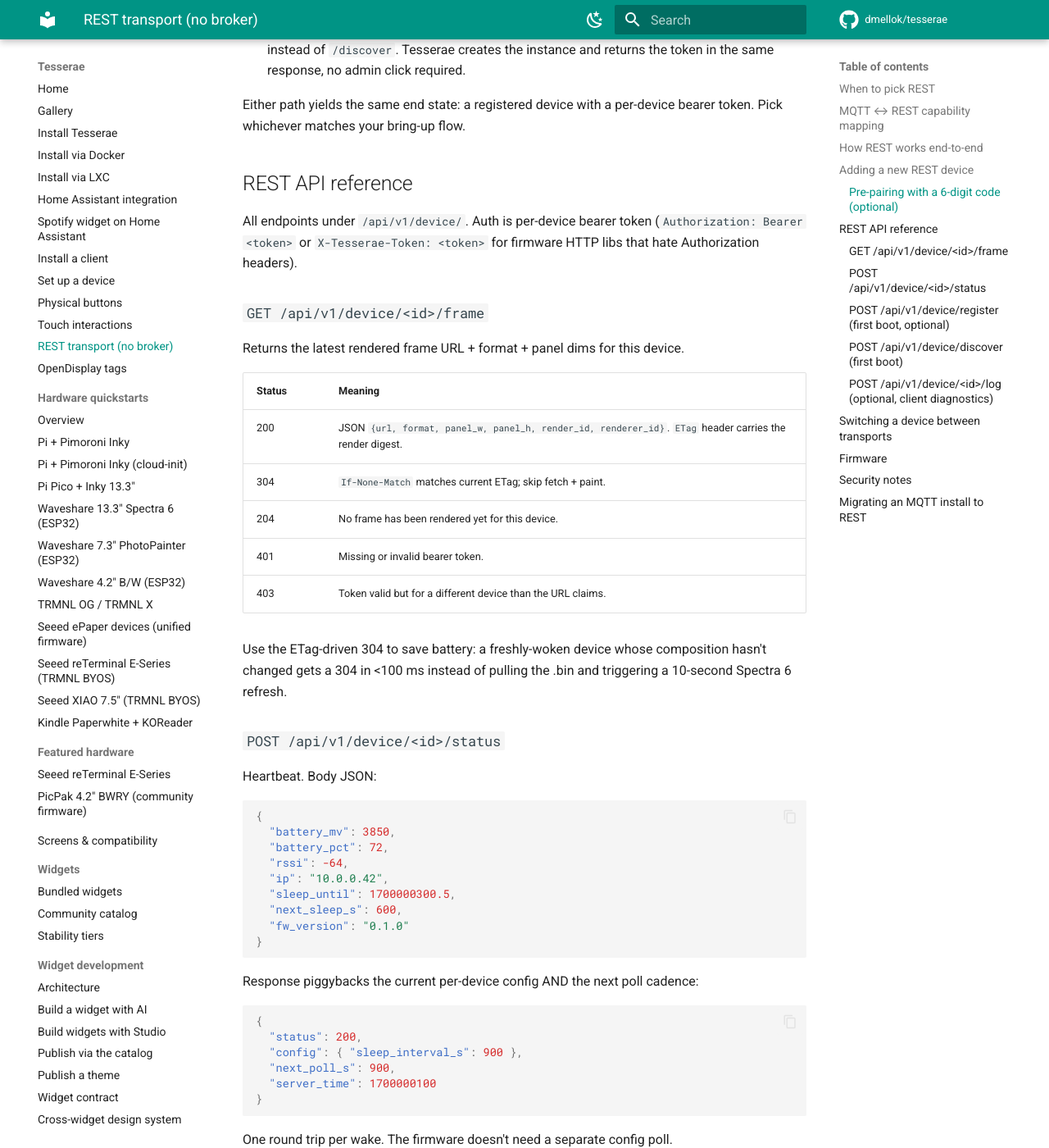
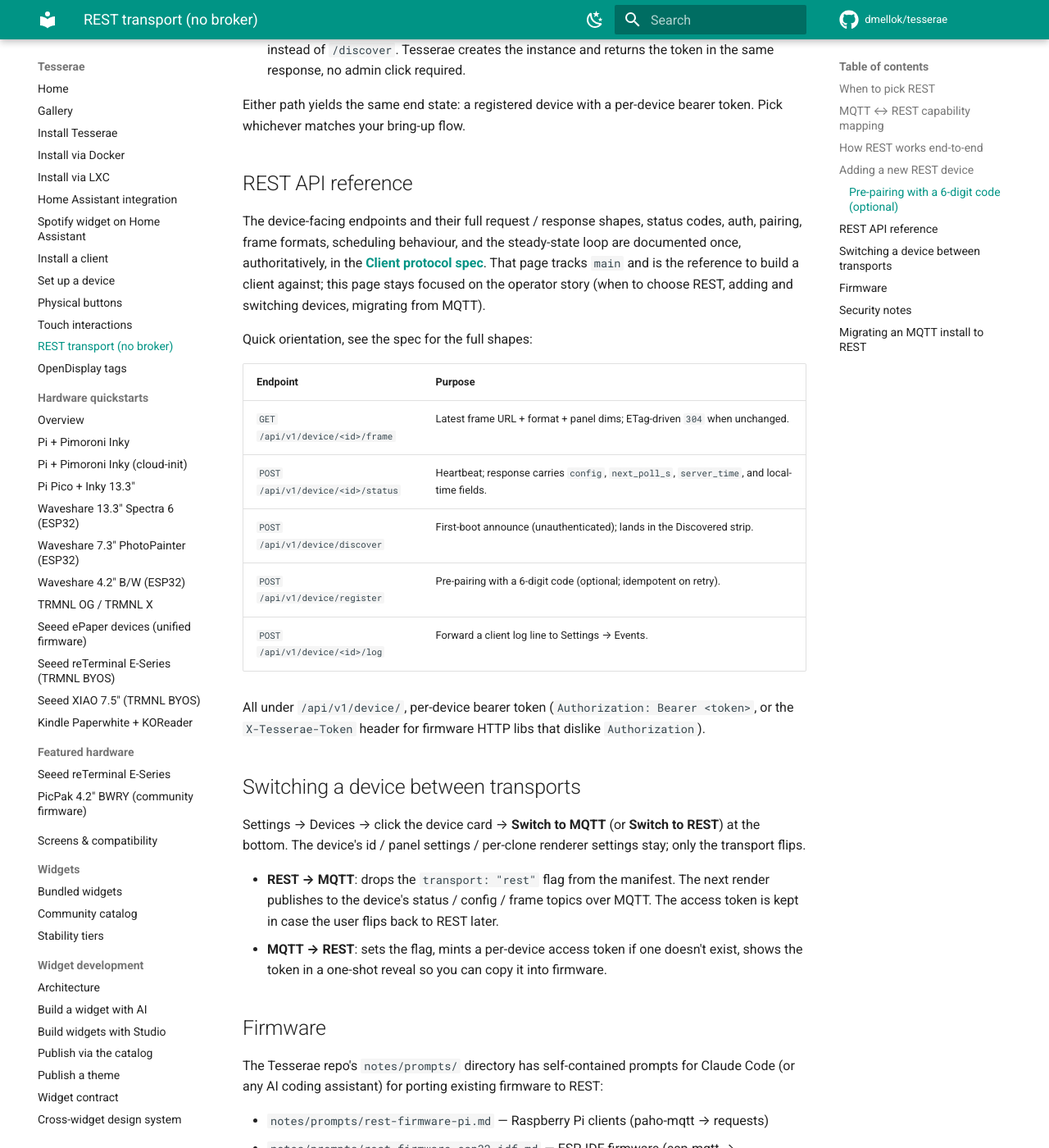
Before and after one commit to dmellok/tesserae, an MkDocs documentation site: the page built from docs/install/rest-transport.md, in a window 1280 px wide and 1400 px high, scrolled down 5377 px. Shown: the whole window at 82% size. Built offline with MkDocs 1.6.1 and Material for MkDocs 9.7.7, drawn with Linux system fonts in a browser that asks for light colours; comment, search, counter and statistics services are not loaded; some of the changed text lies outside the part shown.

Commit message:
docs: consolidate REST endpoint reference into the client protocol spec
The REST transport page duplicated the device endpoint reference that
lives authoritatively in the client protocol spec, and the two had
drifted. Replace the duplicated section with a pointer plus a short
orientation table, keeping the operator content (transport choice,
capability mapping, migration) on the install page. Add a scheduling and
polling section to the spec covering how next_poll_s relates to
schedules, offline latest-frame behaviour, and smart sync.

````diff
--- a/docs/install/rest-transport.md
+++ b/docs/install/rest-transport.md
@@ -125,121 +125,27 @@
 
 ## REST API reference
 
-All endpoints under `/api/v1/device/`. Auth is per-device bearer token
-(`Authorization: Bearer <token>` or `X-Tesserae-Token: <token>` for
-firmware HTTP libs that hate Authorization headers).
+The device-facing endpoints and their full request / response shapes,
+status codes, auth, pairing, frame formats, scheduling behaviour, and
+the steady-state loop are documented once, authoritatively, in the
+**[Client protocol spec](../dev/client-protocol.md)**. That page tracks
+`main` and is the reference to build a client against; this page stays
+focused on the operator story (when to choose REST, adding and switching
+devices, migrating from MQTT).
 
-### `GET /api/v1/device/<id>/frame`
+Quick orientation, see the spec for the full shapes:
 
-Returns the latest rendered frame URL + format + panel dims for this
-device.
+| Endpoint | Purpose |
+|---|---|
+| `GET /api/v1/device/<id>/frame` | Latest frame URL + format + panel dims; ETag-driven `304` when unchanged. |
+| `POST /api/v1/device/<id>/status` | Heartbeat; response carries `config`, `next_poll_s`, `server_time`, and local-time fields. |
+| `POST /api/v1/device/discover` | First-boot announce (unauthenticated); lands in the Discovered strip. |
+| `POST /api/v1/device/register` | Pre-pairing with a 6-digit code (optional; idempotent on retry). |
+| `POST /api/v1/device/<id>/log` | Forward a client log line to Settings → Events. |
 
-| Status | Meaning |
-|---|---|
-| 200 | JSON `{url, format, panel_w, panel_h, render_id, renderer_id}`. `ETag` header carries the render digest. |
-| 304 | `If-None-Match` matches current ETag; skip fetch + paint. |
-| 204 | No frame has been rendered yet for this device. |
-| 401 | Missing or invalid bearer token. |
-| 403 | Token valid but for a different device than the URL claims. |
-
-Use the ETag-driven 304 to save battery: a freshly-woken device whose
-composition hasn't changed gets a 304 in <100 ms instead of pulling
-the .bin and triggering a 10-second Spectra 6 refresh.
-
-### `POST /api/v1/device/<id>/status`
-
-Heartbeat. Body JSON:
-
-```json
-{
-  "battery_mv": 3850,
-  "battery_pct": 72,
-  "rssi": -64,
-  "ip": "10.0.0.42",
-  "sleep_until": 1700000300.5,
-  "next_sleep_s": 600,
-  "fw_version": "0.1.0"
-}
-```
-
-Response piggybacks the current per-device config AND the next poll
-cadence:
-
-```json
-{
-  "status": 200,
-  "config": { "sleep_interval_s": 900 },
-  "next_poll_s": 900,
-  "server_time": 1700000100
-}
-```
-
-One round trip per wake. The firmware doesn't need a separate config
-poll.
-
-### `POST /api/v1/device/register` (first boot, optional)
-
-Used by the pre-pairing flow above. The default first-boot path is
-`/discover` + admin Register click; only reach for this endpoint
-when you need to pre-mint a token. Headers + body:
-
-```
-X-Pairing-Code: 123456
-Content-Type: application/json
-
-{"device_id": "bedroom_pico", "kind": "pico_bin_client",
- "panel_w": 1600, "panel_h": 1200, "fw_version": "0.1.0",
- "mac": "aabbccddeeff"}
-```
-
-Response (201):
-
-```json
-{
-  "status": 201,
-  "device_token": "abc1...XYZ",
-  "server_time": 1700000000,
-  "config": { "sleep_interval_s": 900 },
-  "reused_existing": false
-}
-```
-
-If `device_id` already exists (firmware retry case), the response is
-`200` + `reused_existing: true` + the existing token rather than
-failing.
-
-Rate-limited per client IP (10 failed attempts / 60s window). Successful
-registrations release the bucket; an attacker can't grind one IP
-without the rate limiter biting.
-
-### `POST /api/v1/device/discover` (first boot)
-
-The default first-boot endpoint. Firmware announces itself here so
-the device shows up under the Discovered strip in Settings →
-Devices; admin clicks **Register** and Tesserae returns the token
-on the firmware's next poll.
-
-Body:
-
-```json
-{"device_id": "fresh_pico", "kind": "pico_bin_client",
- "panel_w": 1600, "panel_h": 1200, "fw_version": "0.1.0",
- "mac": "aabbccddeeff"}
-```
-
-Response (200): `{"status": 200, "discovered": true, "next_step": "..."}`.
-
-The entry shows up in the Discovered strip on Settings → Devices
-alongside MQTT-discovered devices.
-
-### `POST /api/v1/device/<id>/log` (optional, client diagnostics)
-
-```json
-{"level": "warn", "msg": "panel busy timeout", "extra": {...}}
-```
-
-Appended to the Tesserae EventLog so firmware logs surface on the
-Events page alongside server-side events.
+All under `/api/v1/device/`, per-device bearer token
+(`Authorization: Bearer <token>`, or the `X-Tesserae-Token` header for
+firmware HTTP libs that dislike `Authorization`).
 
 ## Switching a device between transports
 
--- a/pyproject.toml
+++ b/pyproject.toml
@@ -4,7 +4,7 @@
 
 [project]
 name = "tesserae"
-version = "0.203.1"
+version = "0.203.2"
 description = "E-ink dashboard companion. Compose tile-based dashboards, render headless, push frames over MQTT."
 requires-python = ">=3.11"
 license = { text = "AGPL-3.0-or-later" }
````
Also changed, not shown: docs/dev/client-protocol.md (+47 -0 lines), 1 other file.
